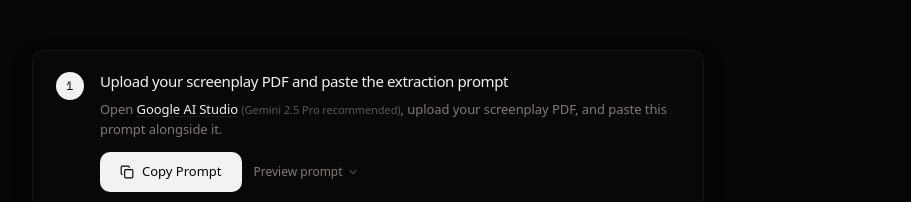
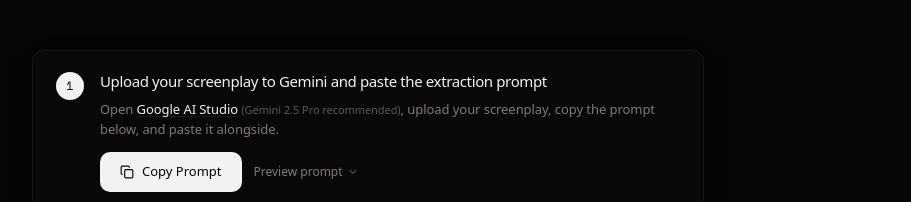
Before and after one commit to madebysan/greenlight, a Next.js app: page / in a window 1280 px wide. Shown: the part 272-474 px from the top of the page, without its empty margins (184-1095 px from the left). Built offline with nearby package versions, Linux system fonts and the light colour scheme.

Commit message:
checkpoint: update step-instructions.tsx

```diff
--- a/components/wizard/step-instructions.tsx
+++ b/components/wizard/step-instructions.tsx
@@ -41,7 +41,7 @@ export function StepInstructions({ onNext }: StepInstructionsProps) {
             </span>
             <div className="flex-1 min-w-0">
               <h3 className="text-[15px] font-medium tracking-tight mb-1.5">
-                Upload your screenplay PDF and paste the extraction prompt
+                Upload your screenplay to Gemini and paste the extraction prompt
               </h3>
               <p className="text-[13px] leading-[1.6] text-muted-foreground mb-3">
                 Open{" "}
@@ -54,7 +54,7 @@ export function StepInstructions({ onNext }: StepInstructionsProps) {
                   Google AI Studio
                 </a>{" "}
                 <span className="text-[11px] text-muted-foreground/70">(Gemini 2.5 Pro recommended)</span>,
-                upload your screenplay PDF, and paste this prompt alongside it.
+                upload your screenplay, copy the prompt below, and paste it alongside.
               </p>
               <div className="flex items-center gap-3">
                 <button
```
